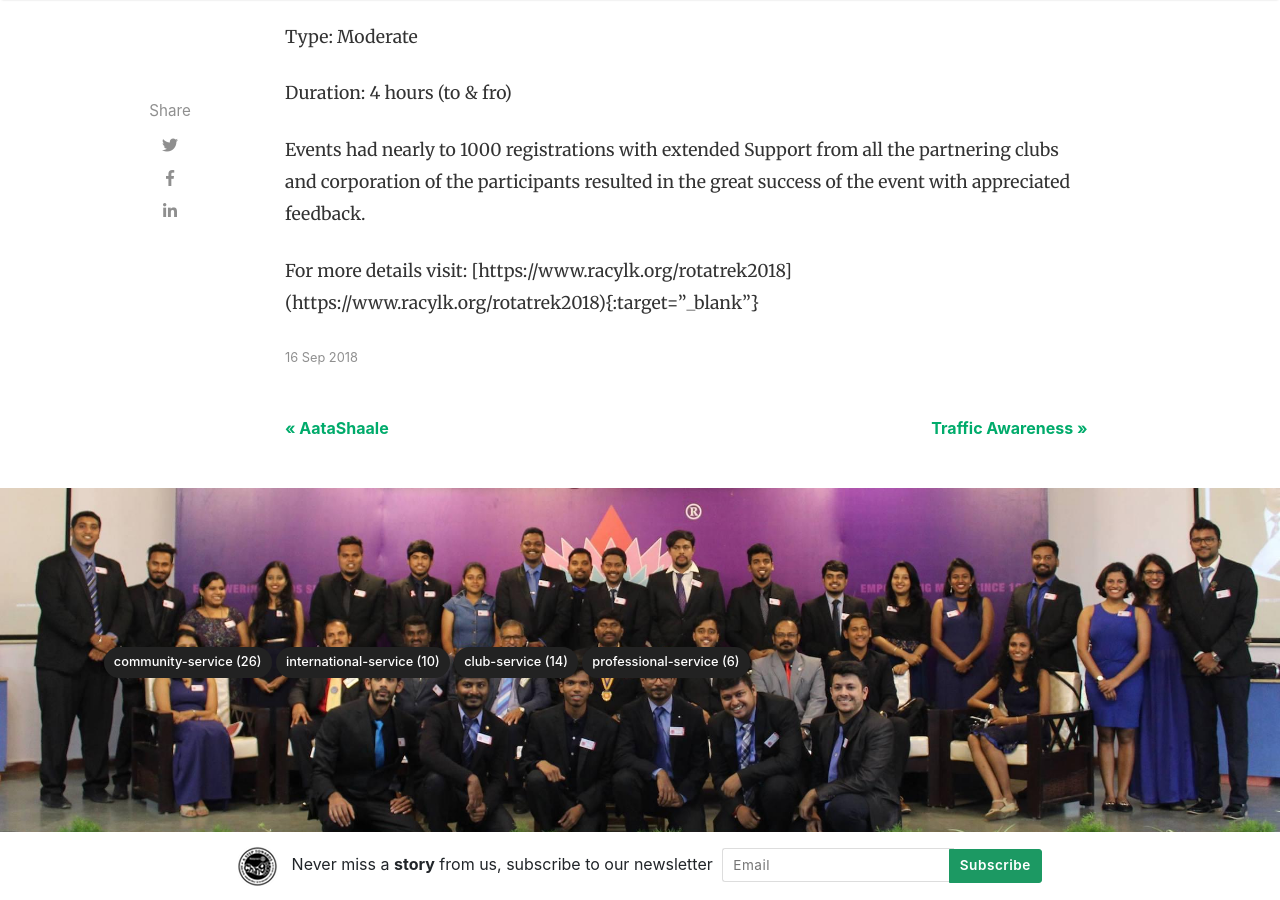
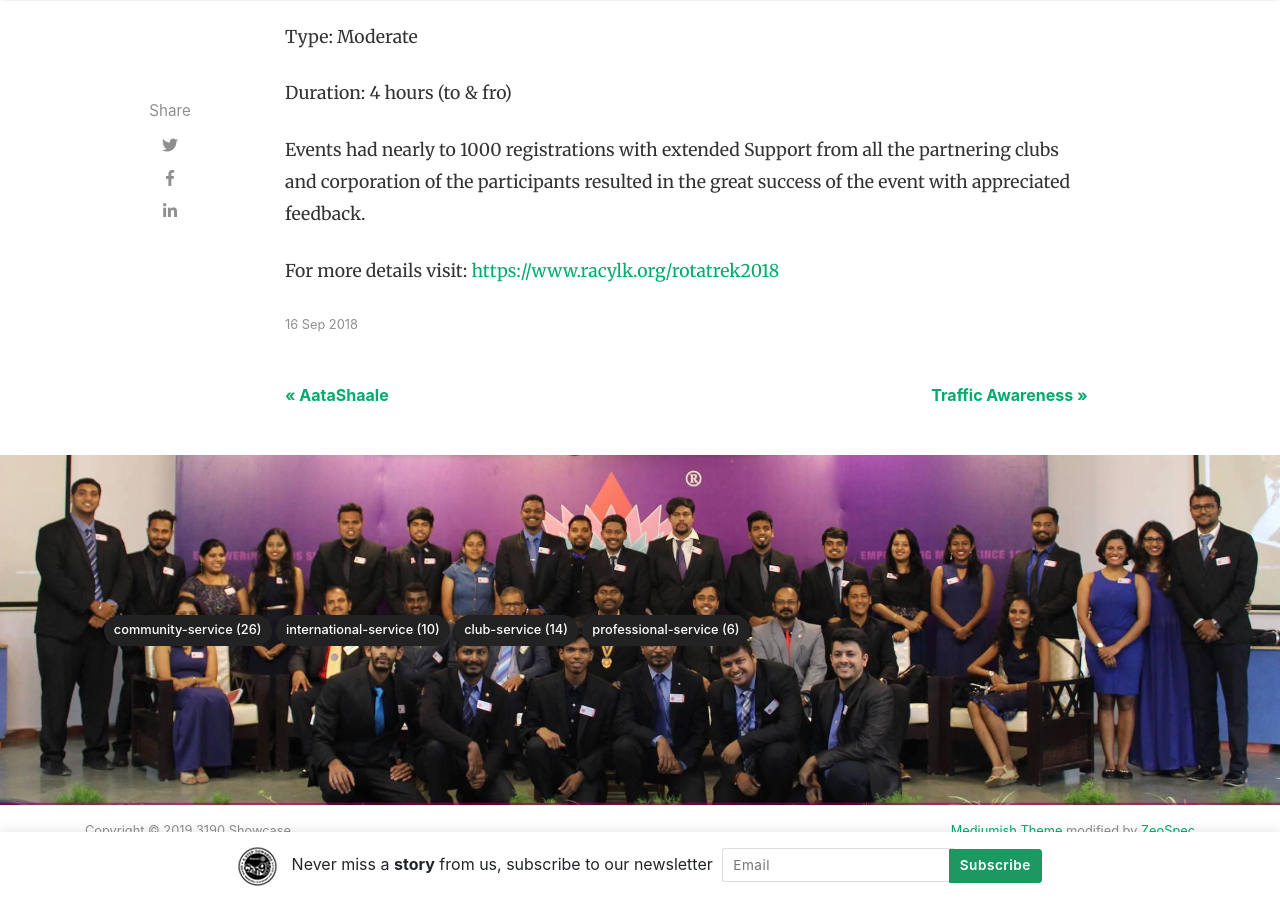
Before and after one commit to Rotaract3190/Events, a Jekyll site: the page built from _posts/2018-09-16-rota-trek-2018.md, in a window 1280 px wide and 900 px high, scrolled down 1646 px. Built offline with Jekyll 4.4.1, drawn with Linux system fonts in a browser that asks for light colours; nearby versions of some CDN libraries; some of the changed lines change nothing that is shown.

Commit message:
Update Post “2018-09-16-rota-trek-2018”

```diff
--- a/_posts/2018-09-16-rota-trek-2018.md
+++ b/_posts/2018-09-16-rota-trek-2018.md
@@ -22,8 +22,6 @@ hidden: false
 ---
 Rota-Trek is one of the Major Flagship & Fund Raising Project of Rotaract Yelahanka. Rota-Trek 2018 was supported by RAC BMS Yelahanka , RAC Nagarjuna College, RAC Presidency College, RAC BIT , RAC SBMJC KGF which aimed promoting to avoid the usage of plastics.
 
-
-
 Trek Location: Channagiri
 
 Altitude: 1400 Meters
@@ -32,10 +30,6 @@ Type: Moderate
 
 Duration: 4 hours (to & fro)
 
-
-
 Events had nearly to 1000 registrations with extended Support from all the partnering clubs and corporation of the participants resulted in the great success of the event with appreciated feedback.
 
-
-
-For more details visit: \[https://www.racylk.org/rotatrek2018](https://www.racylk.org/rotatrek2018){:target="_blank"}
+For more details visit: <a rel="noopener noreferrer" target="_blank" href="https://www.racylk.org/rotatrek2018">https://www.racylk.org/rotatrek2018</a>
```
